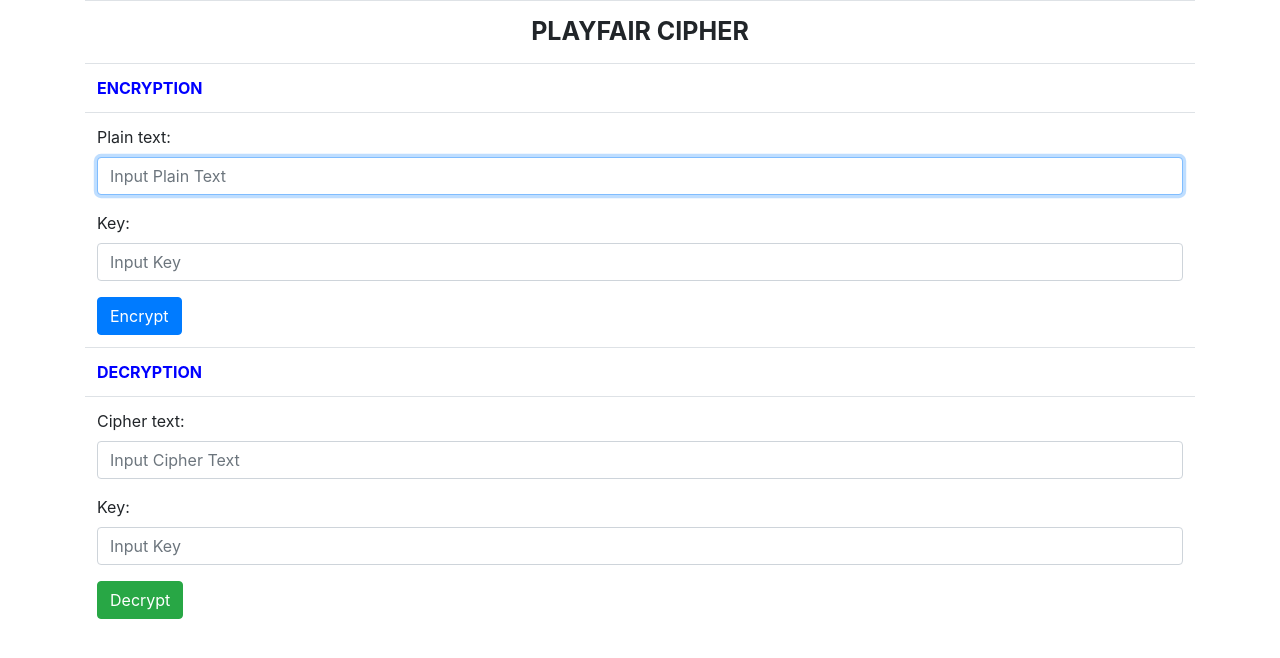
After one commit to vupham-rainn/bmttnc-hutech-2280603751, a Flask app: page /playfair in a window 1280 px wide. The commit adds this page. Shown: the top 658 px of the page. Run offline with Flask 3, Linux system fonts and the light colour scheme.

Commit message:
[add] lab-02 web playfair

```diff
--- a/LAB-02/app.py
+++ b/LAB-02/app.py
@@ -2,6 +2,7 @@ from flask import Flask, render_template, request, json
 from cipher.caesar import CaesarCipher
 from cipher.vigenere import VigenereCipher
 from cipher.railfence import RailFenceCipher
+from cipher.playfair import PlayFairCipher  # Import PlayFairCipher
 
 app = Flask(__name__)
 
@@ -39,17 +40,17 @@ def vigenere():
 @app.route("/vigenere/encrypt", methods=['POST'])
 def vigenere_encrypt():
     text = request.form['inputPlainText']
-    key = request.form['inputKeyPlain']  # Key for Vigenere is a string
+    key = request.form['inputKeyPlain']
     Vigenere = VigenereCipher()
-    encrypted_text = Vigenere.vigenere_encrypt(text, key)
+    encrypted_text = Vigenere.encrypt_text(text, key)
     return f"text: {text}<br/>key: {key}<br/>encrypted text: {encrypted_text}"
 
 @app.route("/vigenere/decrypt", methods=['POST'])
 def vigenere_decrypt():
     text = request.form['inputCipherText']
-    key = request.form['inputKeyCipher']  # Key for Vigenere is a string
+    key = request.form['inputKeyCipher']
     Vigenere = VigenereCipher()
-    decrypted_text = Vigenere.vigenere_decrypt(text, key)
+    decrypted_text = Vigenere.decrypt_text(text, key)
     return f"text: {text}<br/>key: {key}<br/>decrypted text: {decrypted_text}"
 
 #router routes for rail fence cypher
@@ -60,18 +61,41 @@ def railfence():
 @app.route("/railfence/encrypt", methods=['POST'])
 def railfence_encrypt():
     text = request.form['inputPlainText']
-    num_rails = int(request.form['inputNumRailsPlain']) # Key for Rail Fence is an integer
+    num_rails = int(request.form['inputNumRailsPlain'])
     RailFence = RailFenceCipher()
-    encrypted_text = RailFence.rail_fence_encrypt(text, num_rails)
+    encrypted_text = RailFence.encrypt_text(text, num_rails)
     return f"text: {text}<br/>number of rails: {num_rails}<br/>encrypted text: {encrypted_text}"
 
 @app.route("/railfence/decrypt", methods=['POST'])
 def railfence_decrypt():
     text = request.form['inputCipherText']
-    num_rails = int(request.form['inputNumRailsCipher']) # Key for Rail Fence is an integer
+    num_rails = int(request.form['inputNumRailsCipher'])
     RailFence = RailFenceCipher()
-    decrypted_text = RailFence.rail_fence_decrypt(text, num_rails)
+    decrypted_text = RailFence.decrypt_text(text, num_rails)
     return f"text: {text}<br/>number of rails: {num_rails}<br/>decrypted text: {decrypted_text}"
+
+#router routes for playfair cypher
+@app.route("/playfair")
+def playfair():
+    return render_template('playfair.html')
+
+@app.route("/playfair/encrypt", methods=['POST'])
+def playfair_encrypt():
+    text = request.form['inputPlainText']
+    key = request.form['inputKeyPlain']
+    PlayFair = PlayFairCipher()
+    matrix = PlayFair.create_playfair_matrix(key)
+    encrypted_text = PlayFair.playfair_encrypt(text, matrix)
+    return f"text: {text}<br/>key: {key}<br/>encrypted text: {encrypted_text}"
+
+@app.route("/playfair/decrypt", methods=['POST'])
+def playfair_decrypt():
+    text = request.form['inputCipherText']
+    key = request.form['inputKeyCipher']
+    PlayFair = PlayFairCipher()
+    matrix = PlayFair.create_playfair_matrix(key)
+    decrypted_text = PlayFair.playfair_decrypt(text, matrix)
+    return f"text: {text}<br/>key: {key}<br/>decrypted text: {decrypted_text}"
 
 # main function
 if __name__ == "__main__":
--- a/LAB-02/templates/index.html
+++ b/LAB-02/templates/index.html
@@ -15,7 +15,6 @@
             <li><a href="/playfair">Playfair Cipher</a></li>
 
 
-            <li><a href="/rsa">RSA Cipher</a></li>
         </ul>
     </div>
 </body>
--- /dev/null
+++ b/LAB-02/templates/playfair.html
@@ -0,0 +1,52 @@
+<!DOCTYPE html>
+<html lang="en">
+<head>
+    <title>Playfair Cipher</title>
+    <link href="https://cdn.jsdelivr.net/npm/bootstrap@4.6.2/dist/css/bootstrap.min.css" rel="stylesheet"/>
+</head>
+<body>
+    <div class="container">
+        <table class="table">
+            <tr>
+                <td style="text-align: center; font-weight: bold; font-size: 25px;">PLAYFAIR CIPHER</td>
+            </tr>
+            <tr>
+                <td style="font-weight: bold; color: blue">ENCRYPTION</td>
+            </tr>
+            <tr>
+                <td>
+                    <form method="POST" action="/playfair/encrypt">
+                        <div class="mb-3">
+                            <label class="form-label">Plain text:</label>
+                            <input type="text" class="form-control" name="inputPlainText" placeholder="Input Plain Text" autofocus/>
+                        </div>
+                        <div class="mb-3">
+                            <label class="form-label">Key:</label>
+                            <input type="text" class="form-control" name="inputKeyPlain" placeholder="Input Key" required/>
+                        </div>
+                        <button type="submit" class="btn btn-primary">Encrypt</button>
+                    </form>
+                </td>
+            </tr>
+            <tr>
+                <td style="font-weight: bold; color: blue">DECRYPTION</td>
+            </tr>
+            <tr>
+                <td>
+                    <form method="POST" action="/playfair/decrypt">
+                        <div class="mb-3">
+                            <label class="form-label">Cipher text:</label>
+                            <input type="text" class="form-control" name="inputCipherText" placeholder="Input Cipher Text" required/>
+                        </div>
+                        <div class="mb-3">
+                            <label class="form-label">Key:</label>
+                            <input type="text" class="form-control" name="inputKeyCipher" placeholder="Input Key" required/>
+                        </div>
+                        <button type="submit" class="btn btn-success">Decrypt</button>
+                    </form>
+                </td>
+            </tr>
+        </table>
+    </div>
+</body>
+</html>
```
